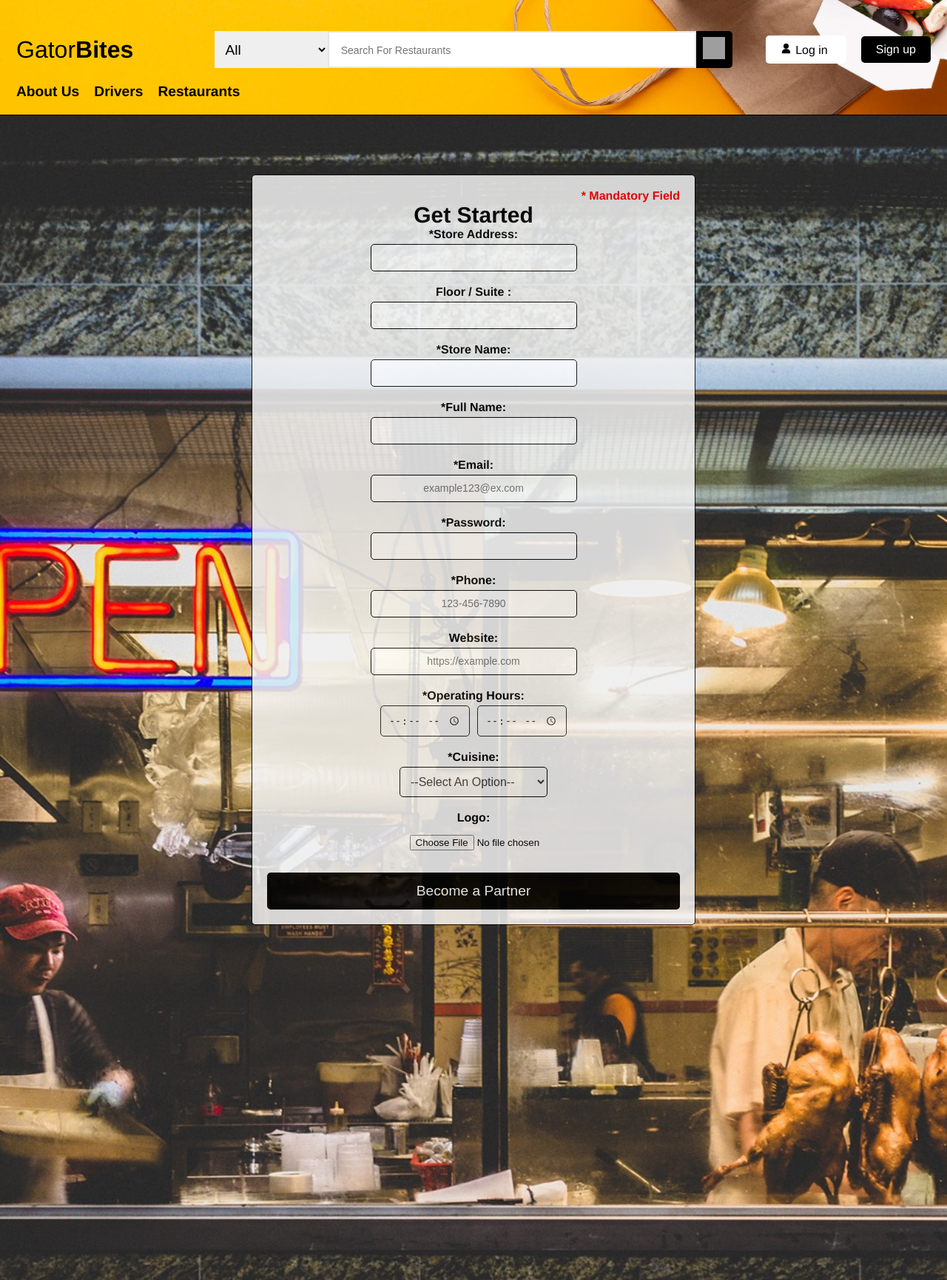
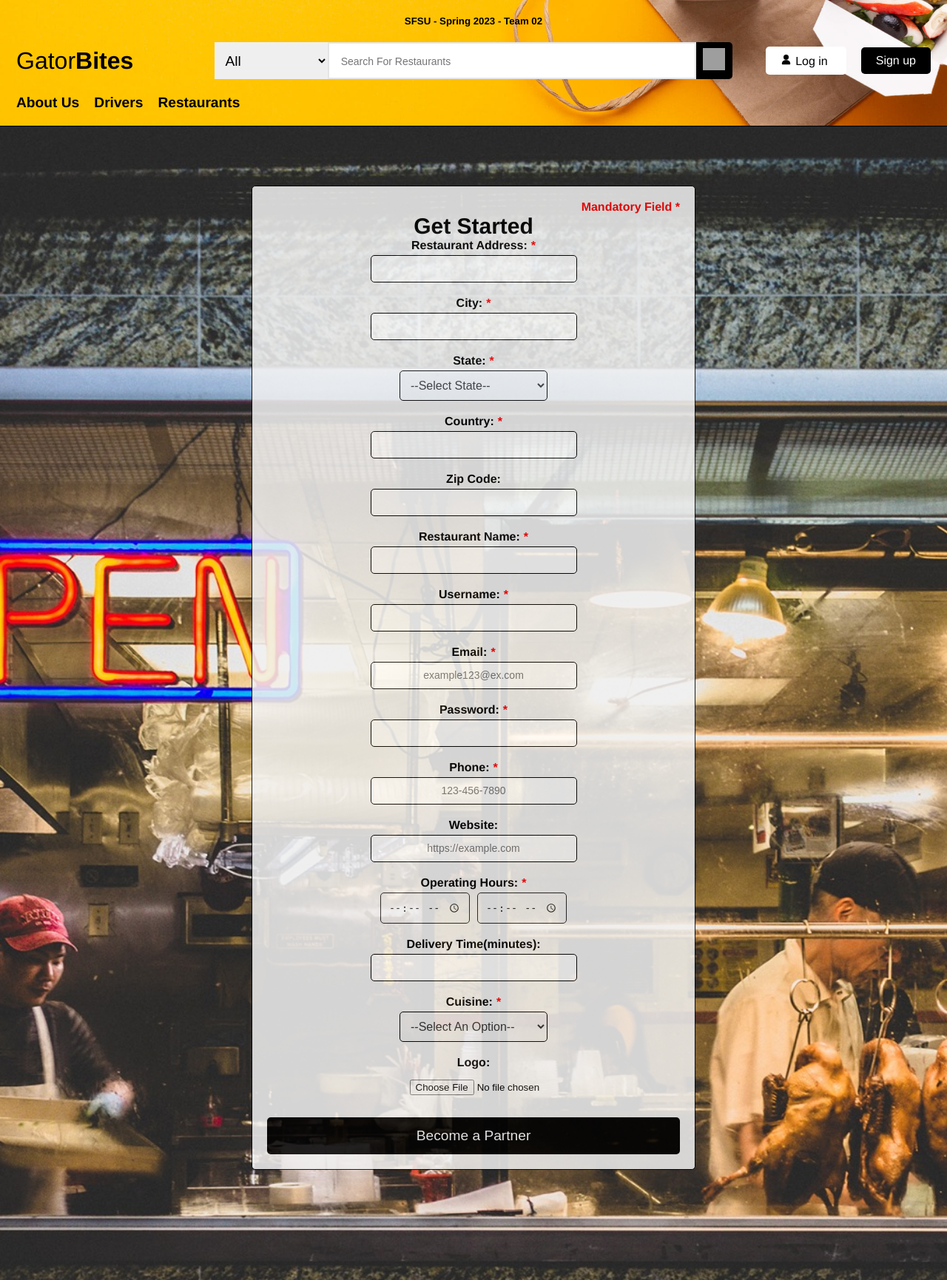
Before and after one commit to Wallace-Man/CSC-648-Term-Project, a Node server app: page /restaurant in a window 1280 px wide. Shown: the top 1731 px of the page at 74% size. Run offline with Node 20, Linux system fonts and the light colour scheme; some libraries are stand-ins or nearby versions; grey boxes are pictures that could not be loaded.

Commit message:
Created userAccount page. Added mandatory field tags to all forms. Added SFSU copyright to header of every page. Updated restaurant cards for search function. Also, updated CSS file as necessary.

```diff
--- a/application/public/stylesheets/index.css
+++ b/application/public/stylesheets/index.css
@@ -666,16 +669,19 @@ input.driver-signup[type="email"],
 input.driver-signup[type="password"],
 input.driver-signup[type="email"],
 input.driver-signup[type="tel"],
-input.restaurant-signup[type="store-address"],
-input.restaurant-signup[type="floor-suite"],
-input.restaurant-signup[type="store-name"],
+input.restaurant-signup[type="restaurant-address"],
+input.restaurant-signup[type="city"],
+input.restaurant-signup[type="state"],
+input.restaurant-signup[type="country"],
+input.restaurant-signup[type="restaurant-name"],
 input.restaurant-signup[type="business-type"],
-input.restaurant-signup[type="full-name"],
+input.restaurant-signup[type="username"],
 input.restaurant-signup[type="email"],
 input.restaurant-signup[type="tel"],
 input.restaurant-signup[type="password"],
 input.restaurant-signup[type="url"],
 input.restaurant-signup[type="cuisine"],
+input.restaurant-signup[type="number"],
 input.signup[type="username"],
 input.signup[type="text"],
 input.signup[type="email"],
@@ -1299,6 +1303,12 @@ label.cart-label2 {
   text-align: right;
  }
 
+ .mandatory-tag {
+  color: red;
+  font-weight: bold;
+  margin-left: 5px;
+ }
+
  #get-started{
   font-weight: bold;
   text-align: center;
--- a/application/routes/index.js
+++ b/application/routes/index.js
@@ -106,4 +106,9 @@ router.get('/driverInfo', function(req, res) {
     res.render('restaurantMenuPage');
   });
 
+  /* GET USER ACCOUNT PAGE */
+  router.get('/userAccount', (req, res) => {
+    res.render('userAccount');
+  });
+
 module.exports = router;
--- a/application/views/driver.pug
+++ b/application/views/driver.pug
@@ -4,20 +4,26 @@ block content
     div.driver-banner
         .driver-signup-form-container
             form.driver-signup(action="register.php", method="post")
+                p(id="mandatory-field") Mandatory Field *
                 .form-group
                     label.driver-signup(for="username") Username:
+                        span.mandatory-tag *
                     input.driver-signup(type="username", id="username", name="username", required)
                 .form-group
                     label.driver-signup(for="email") Email:
+                        span.mandatory-tag *
                     input.driver-signup(type="email", id="email", name="email", required)
                 .form-group
                     label.driver-signup(for="password") Password:
+                        span.mandatory-tag *
                     input.driver-signup(type="password", id="password", name="password", required)
                 .form-group
                     label.driver-signup(for="password2") Confirm Password:
+                        span.mandatory-tag *
                     input.driver-signup(type="password", id="password2", name="password2", required)
                 .form-group
                     label.driver-signup(for="phone") Phone:
+                        span.mandatory-tag *
                     input.driver-signup(type="tel", id="phone", name="phone", required)
                 button.signup-form-btn(type="submit") Become a Driver
 
--- a/application/views/index.pug
+++ b/application/views/index.pug
@@ -6,6 +6,7 @@ html(lang="en")
 
     // Define the header section of the webpage with the logo, login/signup buttons, and search form
     header(style="margin-bottom: 0")
+        h5 SFSU - Spring 2023 - Team 02
         div.header-image
         nav
             a.logo(href="/")
--- a/application/views/login.pug
+++ b/application/views/login.pug
@@ -3,11 +3,14 @@ extends layouts/main-layout
 block content
     .login-form-container
         form.login(action="login.php", method="post")
+            p(id="mandatory-field") Mandatory Field *
             .form-group
                 label.login(for="username") Username:
+                    span.mandatory-tag *
                 input.login(type="username", id="username", name="username", required)
             .form-group
                 label.login(for="password") Password:
+                    span.mandatory-tag *
                 input.login(type="password", id="password", name="password", required)
             button.login-form-btn(type="submit") Login
             hr
--- a/application/views/partials/header.pug
+++ b/application/views/partials/header.pug
@@ -2,6 +2,9 @@ header
     div.header-image
         nav
             table
+                tr
+                    td(colspan='3')
+                        h5 SFSU - Spring 2023 - Team 02
                 tr
                     td.logo
                         a.logo(href='/')
--- a/application/views/restaurant.pug
+++ b/application/views/restaurant.pug
@@ -10,38 +10,113 @@ block content
     div.restaurant-banner(id="top")
         .restaurant-signup-form-container
             form.restaurant-signup(id='restaurant-form' action="/restaurantInfo", method="post")
-                p(id="mandatory-field") * Mandatory Field
+                p(id="mandatory-field") Mandatory Field *
                 p(id="get-started") Get Started
                 .form-group
-                    label.restaurant-signup(for="store-address") *Store Address:
-                    input.restaurant-signup(type="store-address", id="store-address", name="store-address", required)
+                    label.restaurant-signup(for="restaurant-address") Restaurant Address:
+                        span.mandatory-tag *
+                    input.restaurant-signup(type="restaurant-address", id="restaurant-address", name="restaurant-address", required)
                 .form-group
-                    label.restaurant-signup(for="floor-suite") Floor / Suite :
-                    input.restaurant-signup(type="floor-suite", id="floor-suite", name="floor-suite")
+                    label.restaurant-signup(for="city") City:
+                        span.mandatory-tag *
+                    input.restaurant-signup(type="city", id="city", name="city", required)
                 .form-group
-                    label.restaurant-signup(for="store-name") *Store Name:
-                    input.restaurant-signup(type="store-name", id="store-name", name="store-name", required)
+                    label.restaurant-signup(for="state") State:
+                        span.mandatory-tag *
+                    select#cuisine-choice(name='state', required)
+                        option(disabled selected) --Select State--
+                        option(value='AL') Alabama
+                        option(value='AK') Alaska
+                        option(value='AZ') Arizona
+                        option(value='AR') Arkansas
+                        option(value='CA') California
+                        option(value='CO') Colorado
+                        option(value='CT') Connecticut
+                        option(value='DE') Delaware
+                        option(value='DC') District Of Columbia
+                        option(value='FL') Florida
+                        option(value='GA') Georgia
+                        option(value='HI') Hawaii
+                        option(value='ID') Idaho
+                        option(value='IL') Illinois
+                        option(value='IN') Indiana
+                        option(value='IA') Iowa
+                        option(value='KS') Kansas
+                        option(value='KY') Kentucky
+                        option(value='LA') Louisiana
+                        option(value='ME') Maine
+                        option(value='MD') Maryland
+                        option(value='MA') Massachusetts
+                        option(value='MI') Michigan
+                        option(value='MN') Minnesota
+                        option(value='MS') Mississippi
+                        option(value='MO') Missouri
+                        option(value='MT') Montana
+                        option(value='NE') Nebraska
+                        option(value='NV') Nevada
+                        option(value='NH') New Hampshire
+                        option(value='NJ') New Jersey
+                        option(value='NM') New Mexico
+                        option(value='NY') New York
+                        option(value='NC') North Carolina
+                        option(value='ND') North Dakota
+                        option(value='OH') Ohio
+                        option(value='OK') Oklahoma
+                        option(value='OR') Oregon
+                        option(value='PA') Pennsylvania
+                        option(value='RI') Rhode Island
+                        option(value='SC') South Carolina
+                        option(value='SD') South Dakota
+                        option(value='TN') Tennessee
+                        option(value='TX') Texas
+                        option(value='UT') Utah
+                        option(value='VT') Vermont
+                        option(value='VA') Virginia
+                        option(value='WA') Washington
+                        option(value='WV') West Virginia
+                        option(value='WI') Wisconsin
+                        option(value='WY') Wyoming
                 .form-group
-                    label.restaurant-signup(for="full-name") *Full Name:
-                    input.restaurant-signup(type="full-name", id="full-name", name="full-name", required)
+                    label.restaurant-signup(for="country") Country:
+                        span.mandatory-tag *
+                    input.restaurant-signup(type="country", id="country", name="country", required)
                 .form-group
-                    label.restaurant-signup(for="email") *Email:
+                    label.restaurant-signup(for="zipcode") Zip Code:
+                    input.restaurant-signup(type="number", id="zipcode", name="zipcode", min=00501, max=99950)
+                .form-group
+                    label.restaurant-signup(for="restaurant-name") Restaurant Name:
+                        span.mandatory-tag *
+                    input.restaurant-signup(type="restaurant-name", id="restaurant-name", name="restaurant-name", required)
+                .form-group
+                    label.restaurant-signup(for="username") Username:
+                        span.mandatory-tag *
+                    input.restaurant-signup(type="username", id="username", name="username", required)
+                .form-group
+                    label.restaurant-signup(for="email") Email:
+                        span.mandatory-tag *
                     input.restaurant-signup(type="email", id="email", name="email", placeholder='example123@ex.com', required)
                 .form-group
-                    label.restaurant-signup(for="password") *Password:
+                    label.restaurant-signup(for="password") Password:
+                        span.mandatory-tag *
                     input.restaurant-signup(type="password", id="password", name="password", required)
                 .form-group
-                    label.restaurant-signup(for="phone") *Phone:
+                    label.restaurant-signup(for="phone") Phone:
+                        span.mandatory-tag *
                     input.restaurant-signup(type="tel", id="phone", name="phone", pattern='[0-9]{3}-[0-9]{3}-[0-9]{4}', placeholder='123-456-7890', required)
                 .form-group
                     label.restaurant-signup(for="website") Website:
                     input.restaurant-signup(type="url", id="website", name="website", placeholder='https://example.com')
                 .form-group
-                    label.restaurant-signup(for="hours") *Operating Hours:
+                    label.restaurant-signup(for="hours") Operating Hours:
+                        span.mandatory-tag *
                     input.restaurant-signup(type="time", id="start-time", name="start-time", required)
                     input.restaurant-signup(type="time", id="end-time", name="end-time", style="margin-left: 10px;" required)
                 .form-group
-                    label.restaurant-signup(for="cuisine") *Cuisine:
+                    label.restaurant-signup(for="delivery-time") Delivery Time(minutes):
+                    input.restaurant-signup(type="number", id="delivery-time", name="delivery-time", min=0, max=120)
+                .form-group
+                    label.restaurant-signup(for="cuisine") Cuisine:
+                        span.mandatory-tag *
                     select#cuisine-choice(name='category', required)
                         option(disabled selected) --Select An Option--
                         option(value='american') American
--- a/application/views/signup.pug
+++ b/application/views/signup.pug
@@ -3,20 +3,26 @@ extends layouts/main-layout
 block content
     .signup-form-container
         form.signup(action="register.php", method="post")
+            p(id="mandatory-field") Mandatory Field *
             .form-group
                 label.signup(for="username") Username:
+                    span.mandatory-tag *
                 input.signup(type="username", id="username", name="username", required)
             .form-group
                 label.signup(for="email") Email:
+                    span.mandatory-tag *
                 input.signup(type="email", id="email", name="email", required)
             .form-group
                 label.signup(for="password") Password:
+                    span.mandatory-tag *
                 input.signup(type="password", id="password", name="password", required)
             .form-group
                 label.signup(for="password2") Confirm Password:
+                    span.mandatory-tag *
                 input.signup(type="password", id="password2", name="password2", required)
             .form-group
                 label.signup
                     input.signup(type="checkbox", required)
                     | &nbsp; Do you agree to use your Gator Card for payment?
+                    span.mandatory-tag *
             button.signup-form-btn(type="submit") Sign Up
```
Also changed, not shown: other parts of application/public/stylesheets/index.css (+40 -30 lines), application/views/orderStatus.pug (+17 -17 lines), application/views/userAccount.pug (added, +72 -0 lines).
